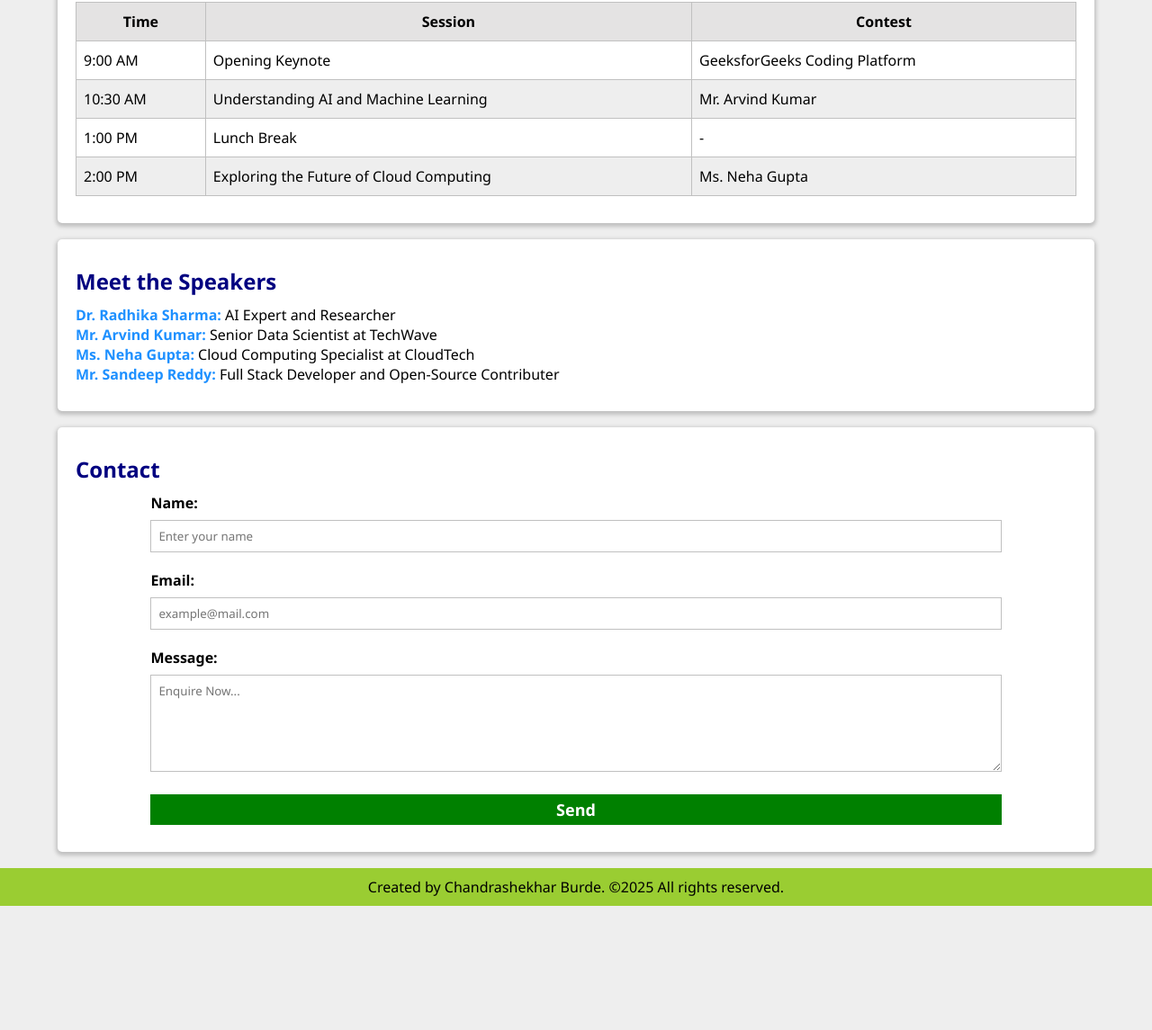
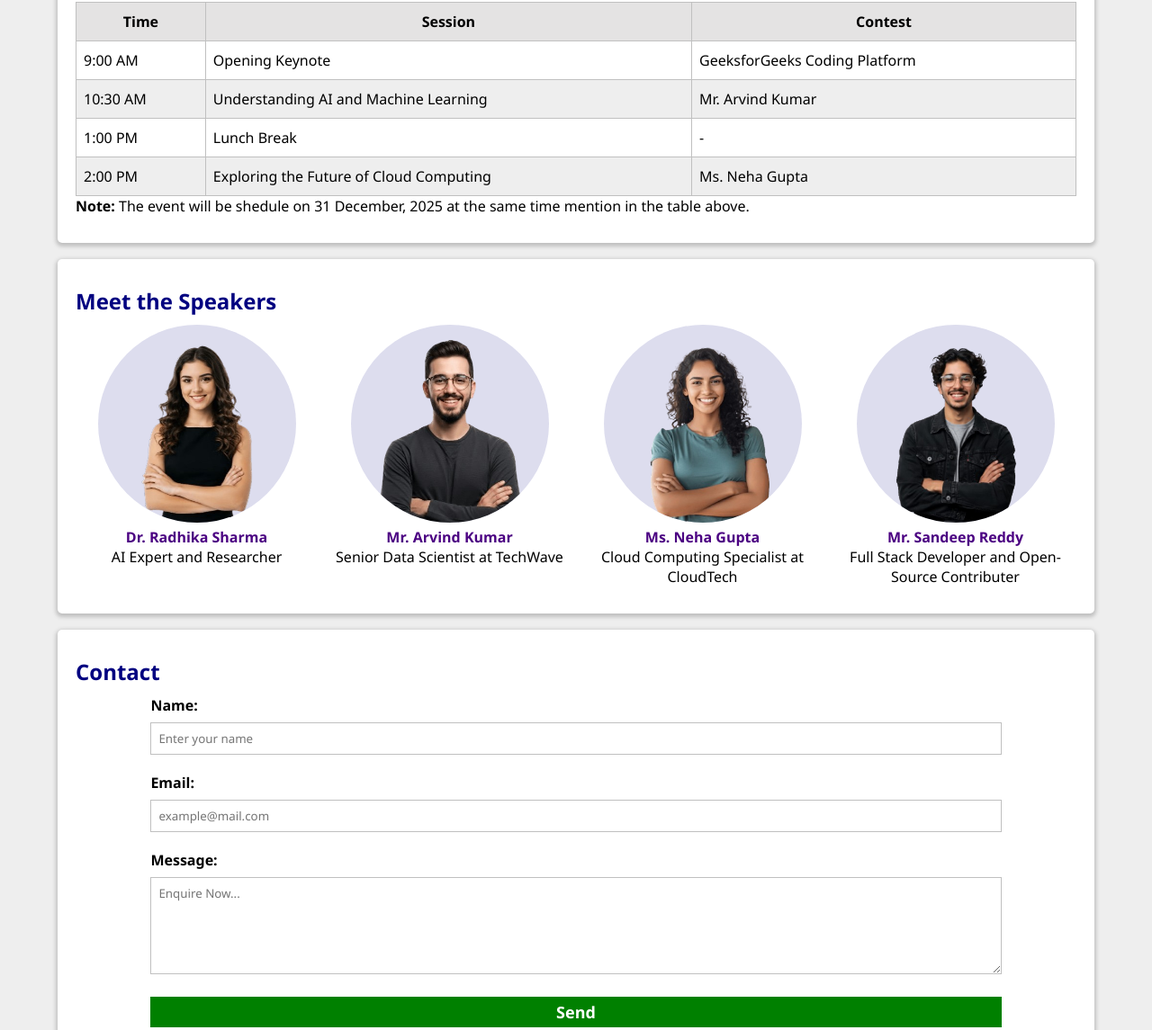
Before and after one commit to chandrashekhar-burde/tech-conference-event-page, a plain HTML site: page index.html in a window 1280 px wide. Shown: the part 400-1545 px from the top of the page at 90% size. Before the commit the page ends 1407 px from the top, so only its background shows below. Drawn offline with Linux system fonts and the light colour scheme.

Commit message:
Add speakers images

```diff
--- a/index.html
+++ b/index.html
@@ -58,16 +58,33 @@
                         <td>Ms. Neha Gupta</td>
                     </tr>
                 </tbody>
-        </table>
-    </section>
+            </table>
+            <p><b>Note:</b> The event will be shedule on 31 December, 2025 at the same time mention in the table above.</p>
+        </section>
 
         <section id="speakers">
             <h2>Meet the Speakers</h2>
-            <div>
-                <p class="author"><b>Dr. Radhika Sharma:</b> AI Expert and Researcher</p>
-                <p class="author"><b>Mr. Arvind Kumar:</b> Senior Data Scientist at TechWave</p>
-                <p class="author"><b>Ms. Neha Gupta:</b> Cloud Computing Specialist at CloudTech</p>
-                <p class="author"><b>Mr. Sandeep Reddy:</b> Full Stack Developer and Open-Source Contributer</p>
+            <div class="authors">
+                <div class="author">
+                    <img height="220" src="/Author-Img/image-1.png" alt="author image">
+                    <p><b>Dr. Radhika Sharma</b></p>
+                    <p>AI Expert and Researcher</p>
+                </div>
+                <div class="author">
+                    <img height="220" src="/Author-Img/image-2.png" alt="author image">
+                    <p><b>Mr. Arvind Kumar</b></p>
+                    <p>Senior Data Scientist at TechWave</p>
+                </div>
+                <div class="author">
+                    <img height="220" src="/Author-Img/image-3.png" alt="author image">
+                    <p><b>Ms. Neha Gupta</b></p>
+                    <p>Cloud Computing Specialist at CloudTech</p>
+                </div>
+                <div class="author">
+                    <img height="220" src="/Author-Img/image-4.png" alt="author image">
+                    <p><b>Mr. Sandeep Reddy</b></p>
+                    <p>Full Stack Developer and Open-Source Contributer</p>
+                </div>
             </div>
         </section>
 
--- a/style.css
+++ b/style.css
@@ -78,8 +78,26 @@ td, th {
     background-color: #eee;
 }
 
-#speakers .author b {
-    color: dodgerblue;
+#speakers .authors {
+    width: 100%;
+    display: flex;
+    justify-content: space-between;
+    align-items: flex-start;
+    gap: 12px;
+}
+
+#speakers .author img {
+    border-radius: 50%;
+    background-color: #dde;
+}
+
+#speakers .author {
+    width: 300px;
+    text-align: center;
+}
+
+#speakers .author p b {
+    color: indigo;
 }
 
 #contact form {
@@ -108,14 +126,23 @@ td, th {
     background-color: green;
     border: none;
     cursor: pointer;
+    transition: 0.3s all ease-in-out;
 }
 
 #contact form button:hover {
-    background-color: #4040ff;
+    background-color: indigo;
 }
 
 footer {
     text-align: center;
     background-color: yellowgreen;
-    padding: 10px 0;
+    padding: 10px;
 }
+
+@media (max-width: 1060px) {
+    #speakers .authors {
+        flex-wrap: wrap;
+        justify-content: space-around;
+        gap: 30px 12px;
+    }
+}
```
Also changed, not shown: Author-Img/image-1.png (added), Author-Img/image-2.png (added), Author-Img/image-3.png (added), Author-Img/image-4.png (added).
